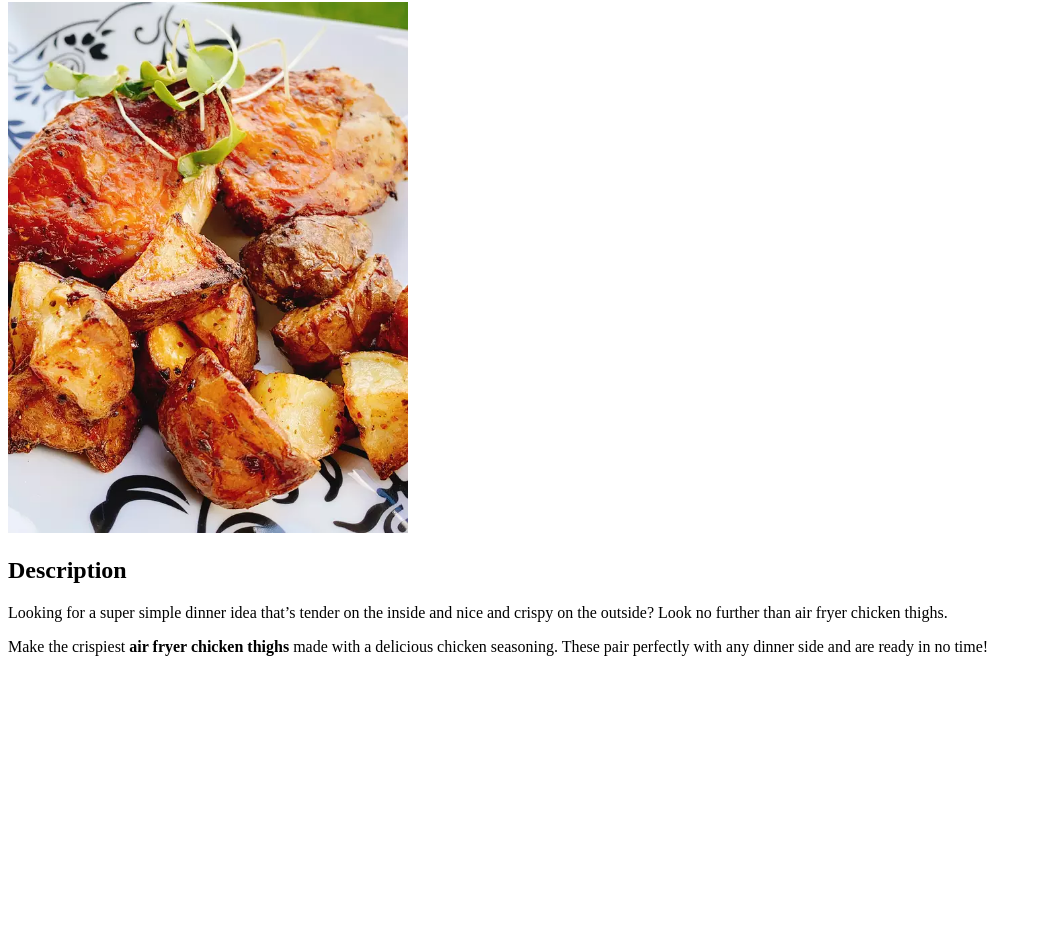
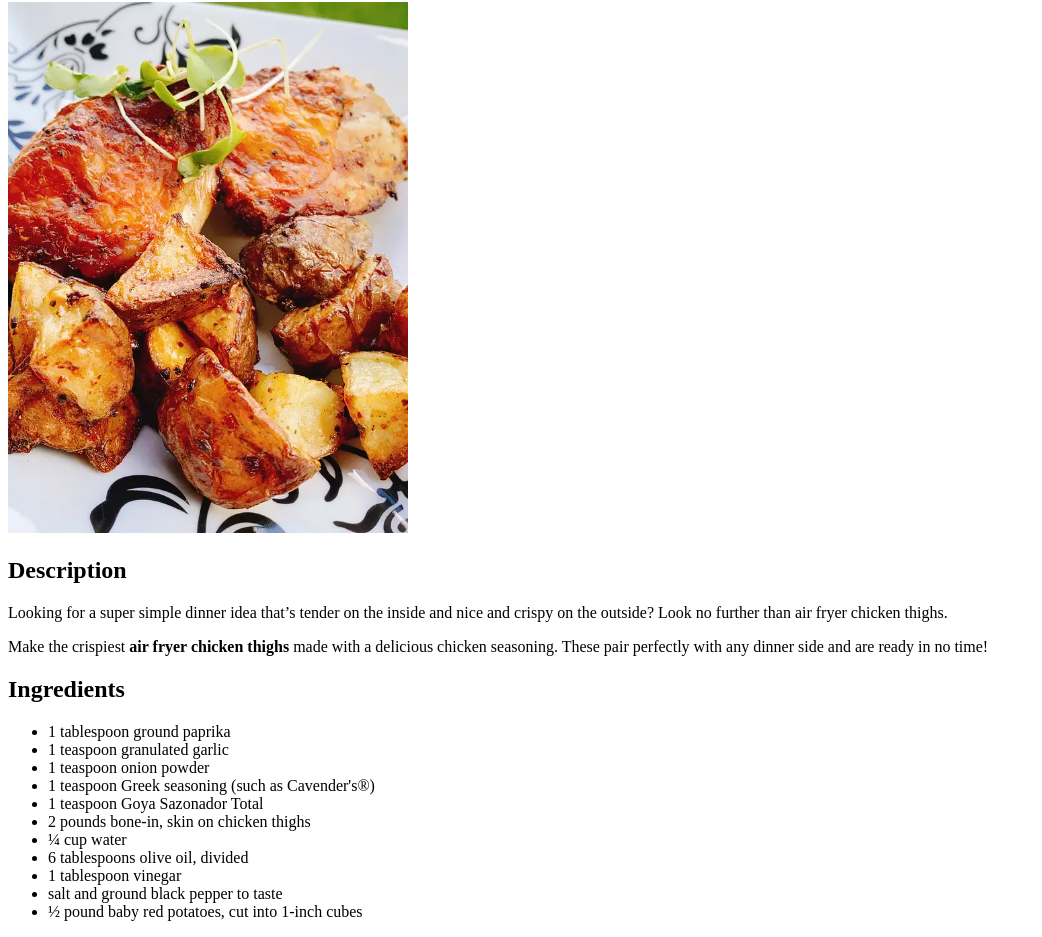
Before and after one commit to BrianFiset/odin-recipes, a plain HTML site: page odin-recipes/air-fryer-chicken.html in a window 1280 px wide. Shown: the part 78-1015 px from the top of the page, without its empty margins (0-1042 px from the left). Before the commit the page ends 800 px from the top, so only its background shows below. Drawn offline with Linux system fonts and the light colour scheme.

Commit message:
Add food ingredients

```diff
--- a/odin-recipes/air-fryer-chicken.html
+++ b/odin-recipes/air-fryer-chicken.html
@@ -12,5 +12,19 @@
     <h2>Description</h2>
     <p>Looking for a super simple dinner idea that’s tender on the inside and nice and crispy on the outside? Look no further than air fryer chicken thighs.</p>
     <p>Make the crispiest <strong>air fryer chicken thighs </strong> made with a delicious chicken seasoning. These pair perfectly with any dinner side and are ready in no time!</p>
+    <h2>Ingredients</h2>
+    <ul>
+        <li>1 tablespoon ground paprika</li>
+        <li>1 teaspoon granulated garlic</li>
+        <li>1 teaspoon onion powder</li>
+        <li>1 teaspoon Greek seasoning (such as Cavender's®)</li>
+        <li>1 teaspoon Goya Sazonador Total</li>
+        <li>2 pounds bone-in, skin on chicken thighs</li>
+        <li>¼ cup water</li>
+        <li>6 tablespoons olive oil, divided</li>
+        <li>1 tablespoon vinegar</li>
+        <li>salt and ground black pepper to taste</li>
+        <li>½ pound baby red potatoes, cut into 1-inch cubes</li>
+    </ul>
 </body>
 </html>
```
Also changed, not shown: odin-recipes/chicken-fettuchine.html (+13 -0 lines), odin-recipes/strawberry-bruschetta.html (+7 -0 lines).
